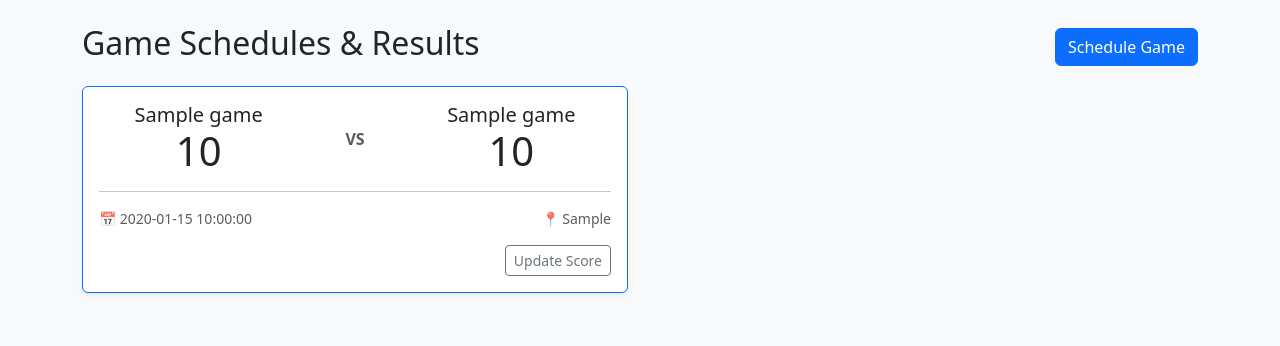
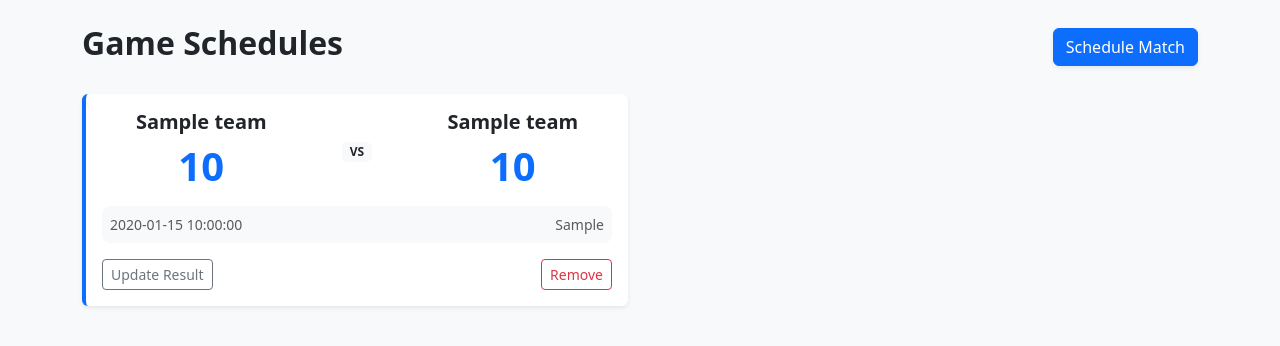
Before and after one commit to jbbongalos/3x3_CourtMaster, a Flask app: page /games in a window 1280 px wide. Shown: the part 56-402 px from the top of the page. Run offline with Flask 3, Linux system fonts and the light colour scheme; tables that the repository leaves empty or names only in its code hold one stand-in row (values such as "Sample post").

Commit message:
Update games.html

```diff
--- a/src/templates/games.html
+++ b/src/templates/games.html
@@ -1,63 +1,89 @@
 {% extends "layout.html" %}
 {% block content %}
-<div class="d-flex justify-content-between align-items-center mb-3">
-    <h2>Game Schedules & Results</h2>
-    <button class="btn btn-primary" data-bs-toggle="modal" data-bs-target="#addGameModal">Schedule Game</button>
+<div class="d-flex justify-content-between align-items-center mb-4">
+    <h2 class="fw-bold"><i class="bi bi-calendar3"></i> Game Schedules</h2>
+    <button class="btn btn-primary shadow-sm" data-bs-toggle="modal" data-bs-target="#addGameModal">
+        <i class="bi bi-plus-lg"></i> Schedule Match
+    </button>
 </div>
 
 <div class="row">
     {% for game in games %}
     <div class="col-md-6 mb-4">
-        <div class="card shadow-sm border-left border-primary">
+        <div class="card shadow-sm border-0 border-start border-primary border-4">
             <div class="card-body">
-                <div class="row text-center align-items-center">
+                <div class="row text-center align-items-center mb-3">
                     <div class="col-5">
-                        <h5 class="mb-0">{{ game.home_team_name }}</h5>
-                        <div class="display-6">{{ game.home_team_score }}</div>
+                        <h5 class="fw-bold text-truncate">{{ game.home_team }}</h5>
+                        <div class="display-6 fw-bold text-primary">{{ game.home_team_score }}</div>
                     </div>
-                    <div class="col-2 fw-bold text-muted">VS</div>
+                    <div class="col-2"><span class="badge bg-light text-dark">VS</span></div>
                     <div class="col-5">
-                        <h5 class="mb-0">{{ game.away_team_name }}</h5>
-                        <div class="display-6">{{ game.away_team_score }}</div>
+                        <h5 class="fw-bold text-truncate">{{ game.away_team }}</h5>
+                        <div class="display-6 fw-bold text-primary">{{ game.away_team_score }}</div>
                     </div>
                 </div>
-                <hr>
-                <div class="d-flex justify-content-between text-muted small">
-                    <span>📅 {{ game.game_date }}</span>
-                    <span>📍 {{ game.venue }}</span>
+                <div class="p-2 bg-light rounded-3 d-flex justify-content-between small text-muted">
+                    <span><i class="bi bi-clock"></i> {{ game.game_date }}</span>
+                    <span><i class="bi bi-geo-alt-fill"></i> {{ game.venue }}</span>
                 </div>
-                <div class="mt-3 text-end">
-                    <a href="/edit_game/{{ game.game_id }}" class="btn btn-sm btn-outline-secondary">Update Score</a>
+
+                <div class="mt-3 d-flex justify-content-between">
+                    <a href="{{ url_for('edit_game', id=game.game_id) }}" class="btn btn-sm btn-outline-secondary">
+                        <i class="bi bi-pencil-square"></i> Update Result
+                    </a>
+                    <a href="{{ url_for('delete_game', id=game.game_id) }}"
+                       class="btn btn-sm btn-outline-danger"
+                       onclick="return confirm('Remove this game from the schedule?')">
+                        <i class="bi bi-trash"></i> Remove
+                    </a>
                 </div>
             </div>
         </div>
     </div>
+    {% else %}
+    <div class="col-12 text-center py-5">
+        <p class="text-muted">No games scheduled yet.</p>
+    </div>
     {% endfor %}
 </div>
 
-<!-- Modal for Scheduling Game -->
 <div class="modal fade" id="addGameModal" tabindex="-1">
     <div class="modal-dialog">
-        <form action="/add_game" method="POST" class="modal-content">
-            <div class="modal-header"><h5>Schedule New Game</h5></div>
+        <form action="{{ url_for('add_game') }}" method="POST" class="modal-content">
+            <div class="modal-header bg-dark text-white"><h5>Schedule New Match</h5></div>
             <div class="modal-body">
-                <label>Date</label>
-                <input type="date" name="game_date" class="form-control mb-3" required>
-
-                <label>Home Team</label>
-                <select name="home_team_id" class="form-select mb-3">
-                    {% for team in teams %}<option value="{{ team.team_id }}">{{ team.team_name }}</option>{% endfor %}
-                </select>
-
-                <label>Away Team</label>
-                <select name="away_team_id" class="form-select mb-3">
-                    {% for team in teams %}<option value="{{ team.team_id }}">{{ team.team_name }}</option>{% endfor %}
-                </select>
-
-                <input type="text" name="venue" class="form-control" placeholder="Venue Name">
+                <div class="mb-3">
+                    <label>Game Date</label>
+                    <input type="date" name="game_date" class="form-control" required>
+                </div>
+                <div class="row">
+                    <div class="col-md-6 mb-3">
+                        <label>Home Team</label>
+                        <select name="home_team_id" class="form-select" required>
+                            <option value="" disabled selected>Choose...</option>
+                            {% for team in teams %}
+                            <option value="{{ team.team_id }}">{{ team.team_name }}</option>
+                            {% endfor %}
+                        </select>
+                    </div>
+                    <div class="col-md-6 mb-3">
+                        <label>Away Team</label>
+                        <select name="away_team_id" class="form-select" required>
+                            <option value="" disabled selected>Choose...</option>
+                            {% for team in teams %}
+                            <option value="{{ team.team_id }}">{{ team.team_name }}</option>
+                            {% endfor %}
+                        </select>
+                    </div>
+                </div>
+                <div class="mb-3">
+                    <label>Venue</label>
+                    <input type="text" name="venue" class="form-control" required>
+                </div>
             </div>
             <div class="modal-footer">
-                <button type="submit" class="btn btn-primary">Schedule</button>
+                <button type="submit" class="btn btn-primary">Save Schedule</button>
             </div>
         </form>
     </div>
```
